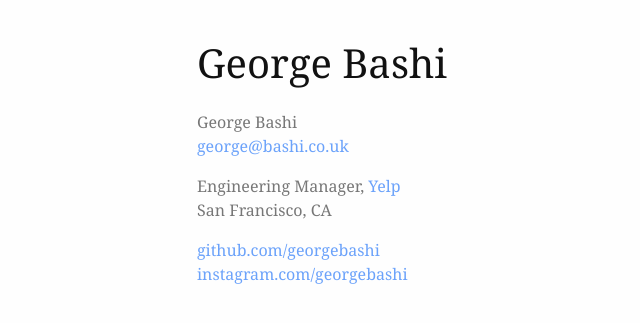
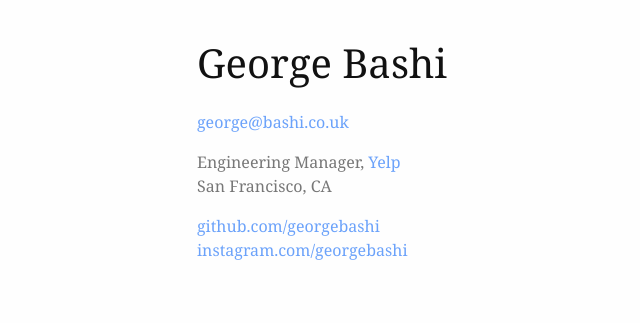
Before and after one commit to georgebashi/georgebashi.github.com, a Jekyll site: the page built from index.md, in a window 1280 px wide. Shown: the top 323 px of the page, without its empty margins (107-747 px from the left). Built offline with Jekyll 4.4.1, drawn with Linux system fonts in a browser that asks for light colours.

Commit message:
Update post.html

```diff
--- a/_layouts/post.html
+++ b/_layouts/post.html
@@ -14,23 +14,20 @@
     <link rel="stylesheet" href="css/markdown.css">
 </head>
 
-<body>
-    <header>
-        <h1>George Bashi</h1>
-    </header>
+<body itemscope itemtype="http://schema.org/Person">
+    <h1 itemprop="name">George Bashi</h1>
 
     {{ content }}
 
-    <footer itemscope itemtype="http://schema.org/Person">
+    <footer>
         <p>
-            <span itemprop="name">George Bashi</span><br />
             <a href='mailto:george@bashi.co.uk' itemprop="email">george@bashi.co.uk</a>
         </p>
 
         <p>
             <span itemprop="jobTitle">Engineering Manager</span>,
             <span itemprop="worksFor" itemscope itemtype="http://schema.org/Organization"><a href='http://www.yelp.com/' itemprop="url"><span itemprop="name">Yelp</span></a></span><br />
-	    <span itemprop="address" itemscope itemtype="http://schema.org/PostalAddress"><span itemprop="addressLocality">San Francisco</span>, <span itemprop="addressRegion">CA</span></span>
+            <span itemprop="address" itemscope itemtype="http://schema.org/PostalAddress"><span itemprop="addressLocality">San Francisco</span>, <span itemprop="addressRegion">CA</span></span>
         </p>
 
         <p>
```
